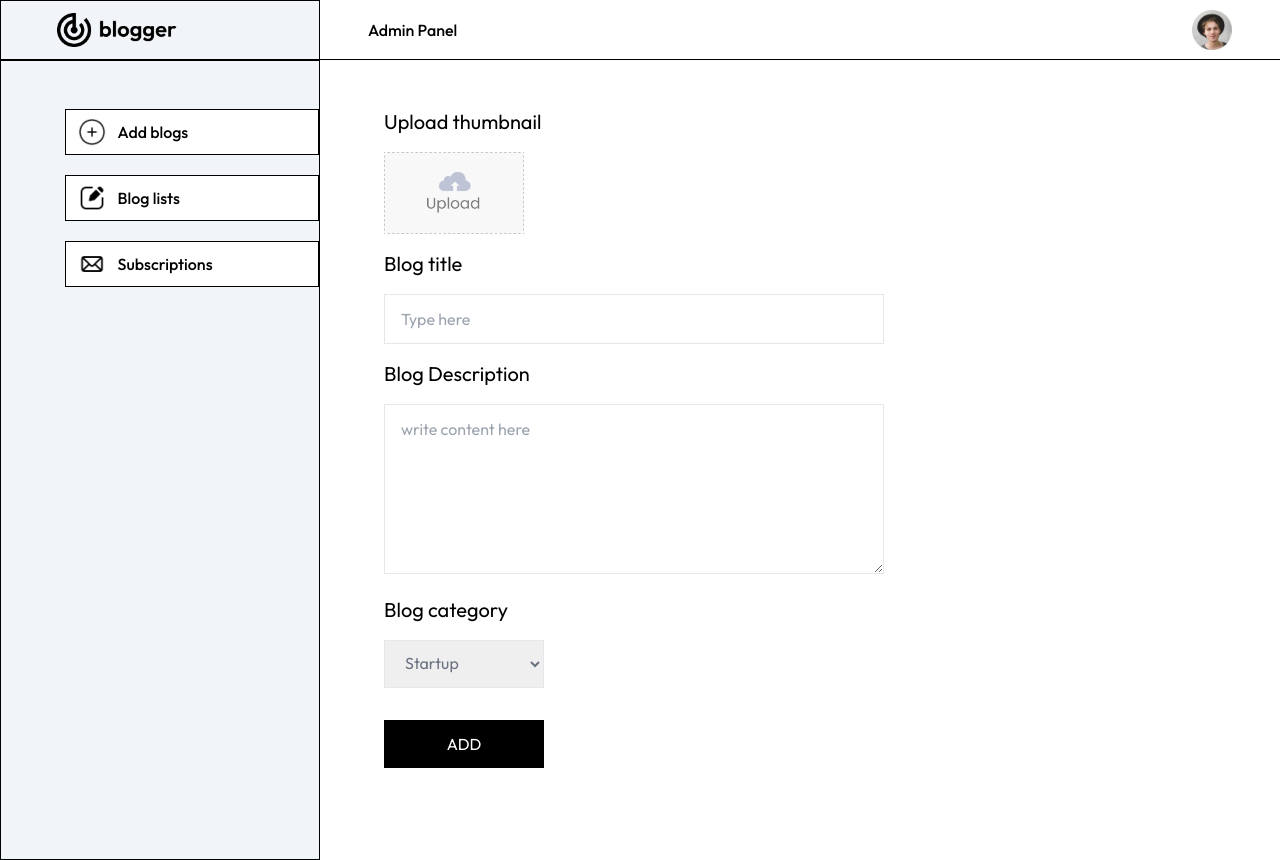
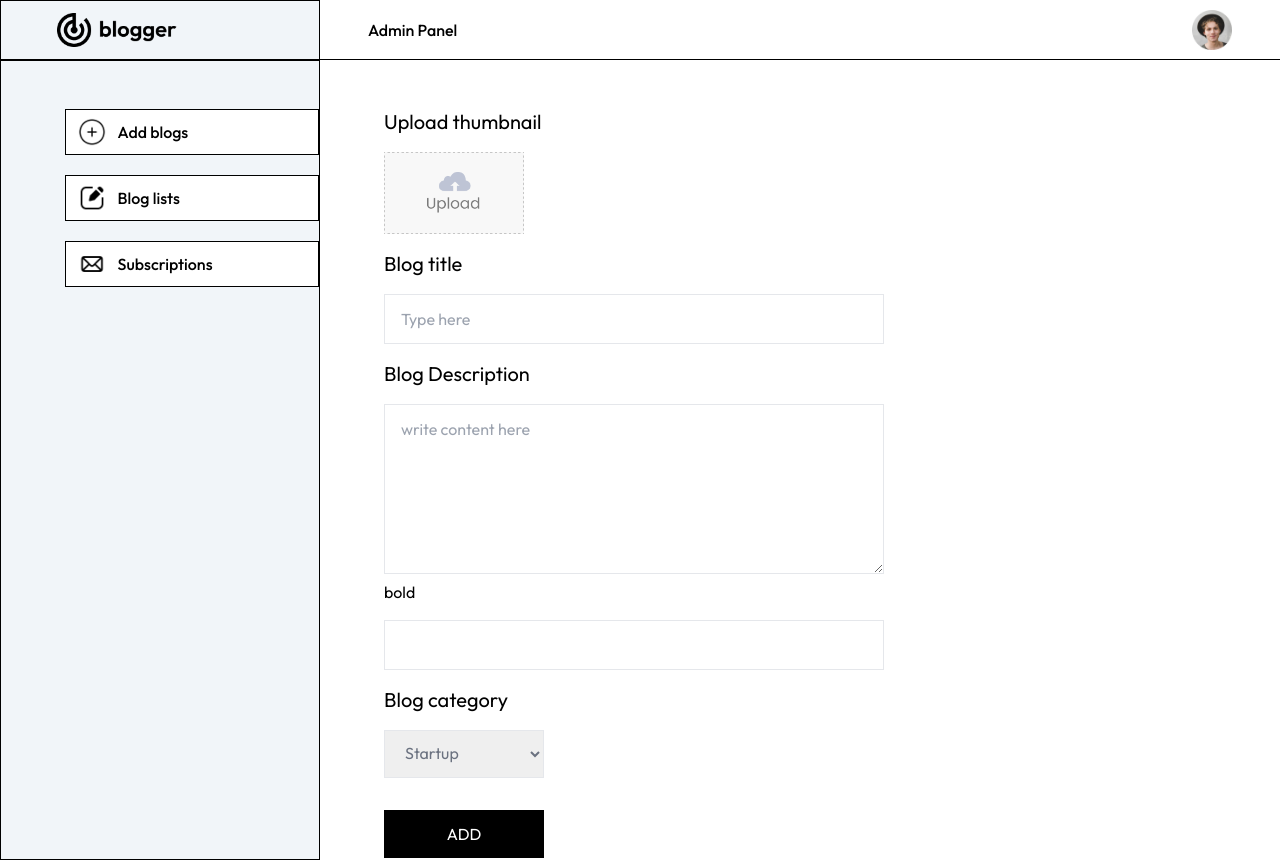
Before and after one commit to Sujoy-2811/Next-Blog-In, a Next.js app: page /admin/addBlog in a window 1280 px wide. Built offline with nearby package versions, Linux system fonts and the light colour scheme.

Commit message:
fix logo links

```diff
--- a/app/admin/addBlog/page.jsx
+++ b/app/admin/addBlog/page.jsx
@@ -1,11 +1,13 @@
 "use client";
 import { assets } from "@/assets/assets";
+import Tiptap from "@/components/Tiptap";
 import axios from "axios";
 import Image from "next/image";
 import React, { useState } from "react";
 import { toast } from "react-toastify";
 
 export default function AddBlogPage() {
+  const [description, setDescription] = useState("");
   const [image, setImage] = useState(false);
   const [data, setData] = useState({
     title: "",
@@ -99,6 +101,7 @@ export default function AddBlogPage() {
           rows={6}
           required
         />
+        <Tiptap onChange={setDescription} />
         <p className="text-xl mt-4">Blog category</p>
         <select
           name="category"
--- a/app/admin/page.jsx
+++ b/app/admin/page.jsx
@@ -1,11 +1,9 @@
-import React from 'react'
+import { redirect } from "next/navigation";
+import React from "react";
 
 const page = () => {
-  return (
-    <div>
+  redirect("/admin/blogList");
+  return null;
+};
 
-    </div>
-  )
-}
-
-export default page
+export default page;
--- a/components/BlogItemPulseEffect.jsx
+++ b/components/BlogItemPulseEffect.jsx
@@ -2,11 +2,11 @@ import React from "react";
 
 const BlogItemPulseEffect = () => {
   return (
-    <div className="max-w-[330px] max-w-full  sm:w-[300px] h-[375px] sm:h- bg-white border border-black">
+    <div className="min-w-[328px]   sm:w-[300px] h-[375px]  bg-white border border-black">
       {" "}
       <div className="animate-pulse ">
         {/* image */}
-        <div className=" min-w-[250px] min-h-[150px] bg-slate-700"></div>
+        <div className=" w-full min-h-[150px] bg-slate-700"></div>
         {/* tag */}
         <div className="m-5 mt-5 px-1 bg-slate-700  h-[20px] text-sm"></div>
         {/* main content */}
--- a/components/Header.jsx
+++ b/components/Header.jsx
@@ -1,6 +1,7 @@
 import { assets } from "@/assets/assets";
 import axios from "axios";
 import Image from "next/image";
+import Link from "next/link";
 import React, { useState } from "react";
 import { toast } from "react-toastify";
 
@@ -23,12 +24,14 @@ const Header = () => {
   return (
     <div className="py-5 px-5 md:px-12 lg:px-28">
       <div className="flex justify-between items-center">
+        <Link href="/">
           <Image
             src={assets.logo}
             width={180}
             alt="logo"
             className="w-[130px] sm:w-auto"
           />
+        </Link>
         <button className="flex items-center gap-2 font-medium py-1 px-3 sm:py-3 sm:px-6 border border-solid border-black  ">
           Get started <Image src={assets.arrow} alt="arrow" />
         </button>
@@ -50,7 +53,7 @@ const Header = () => {
             value={email}
             type="email"
             placeholder="Enter your email"
-            className="pl-4 outline-none"
+            className="pl-4 outline-none grow"
             required
           />
           <button
--- /dev/null
+++ b/components/Tiptap.jsx
@@ -0,0 +1,28 @@
+"use client";
+
+import { useEditor, EditorContent } from "@tiptap/react";
+import StarterKit from "@tiptap/starter-kit";
+import ToolBar from "./ToolBar";
+
+const Tiptap = ({ onChange }) => {
+  const editor = useEditor({
+    extensions: [StarterKit],
+    content: "",
+    editorProps: {
+      attributes: { class: "w-full sm:w-[500px] mt-4 px-4 py-3 border" },
+    },
+    onUpdate({ editor }) {
+      onChange(editor.getHTML());
+      console.log(editor.getHTML());
+    },
+  });
+
+  return (
+    <div>
+      <ToolBar editor={editor} />
+      <EditorContent editor={editor} />
+    </div>
+  );
+};
+
+export default Tiptap;
--- /dev/null
+++ b/components/ToolBar.jsx
@@ -0,0 +1,20 @@
+import React from "react";
+
+function ToolBar({ editor }) {
+  if (!editor) {
+    return null;
+  }
+
+  return (
+    <div>
+      <button
+        onClick={() => editor.chain().focus().toggleBold().run()}
+        className={editor.isActive("bold") ? "is-active" : ""}
+      >
+        bold
+      </button>
+    </div>
+  );
+}
+
+export default ToolBar;
--- a/components/adminComponents/Sidebar.jsx
+++ b/components/adminComponents/Sidebar.jsx
@@ -7,7 +7,9 @@ const Sidebar = () => {
   return (
     <div className="flex flex-col bg-slate-100">
       <div className="px-2 sm:pl-14 py-3 border border-black">
-        <Image src={assets.logo} width={120} alt="logo" />
+        <Link href="/admin">
+          <Image src={assets.logo} width={120} alt="logo" />
+        </Link>
       </div>
       <div className="w-28 sm:w-80 h-[100vh] relative py-12 border border-black">
         <div className="w-[50%] sm:w-[80%] absolute right-0">
```
Also changed, not shown: package.json (+9 -1 lines), 1 other file (tests, documents, lock files or other folders). Lines whose indentation alone changed are shown as unchanged.
